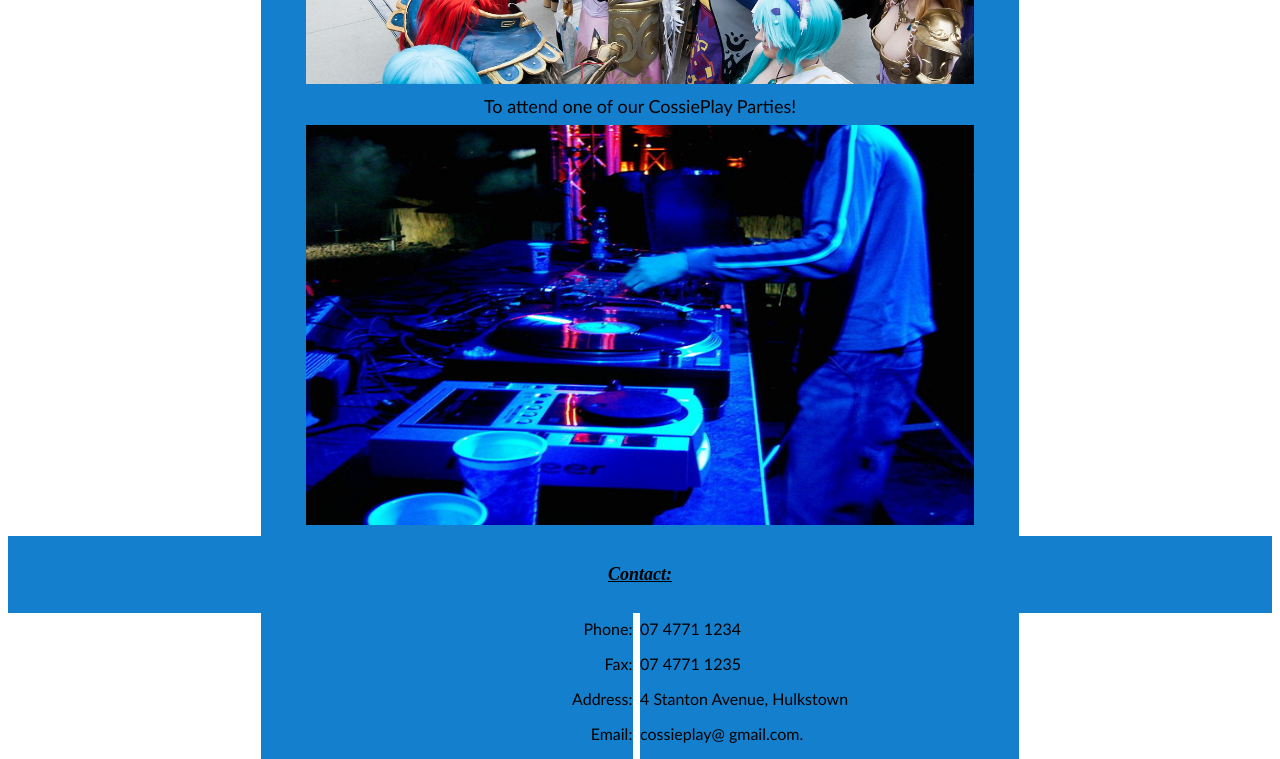
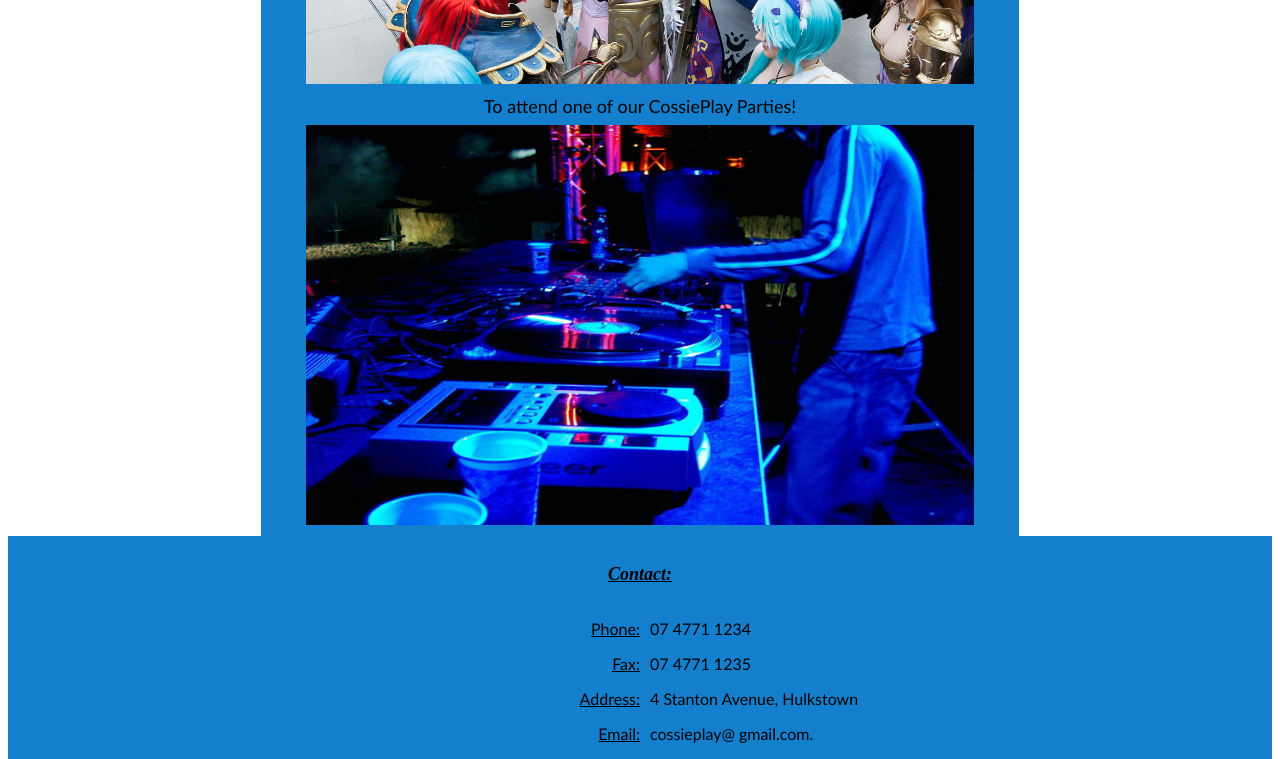
Before and after one commit to callumr1/a1, a plain HTML site: page index.html in a window 1280 px wide. Shown: the part 648-1407 px from the top of the page. Drawn offline with Linux system fonts and the light colour scheme.

Commit message:
Added files via upload

```diff
--- a/style.css
+++ b/style.css
@@ -66,7 +66,6 @@ div.dropdown {
 	margin-left: auto;
 	margin-right: auto;
 	font-family: "Gill Sans", "Gill Sans MT", "Myriad Pro", "DejaVu Sans Condensed", Helvetica, Arial, sans-serif;
-	height: 0%;
 }
 div.linksLeft {
 	float: left;
@@ -194,22 +193,23 @@ footer {
 }
 
 #footer {
-	width: 60%;
+	width: 100%;
 	margin-left: auto;
 	margin-right: auto;
 	background-color: #147FCC;
 }
 #left {
 	font-family: "Gill Sans", "Gill Sans MT", "Myriad Pro", "DejaVu Sans Condensed", Helvetica, Arial, sans-serif;
-	width: 49%;
+	width: 50%;
 	text-align: right;
-	padding-right: 1px;
 	float: left;
 	background-color: #147FCC;
+	text-decoration: underline;
 }
 #right {
 	width: 50%;
 	float: right;
 	font-family: "Gill Sans", "Gill Sans MT", "Myriad Pro", "DejaVu Sans Condensed", Helvetica, Arial, sans-serif;
 	background-color: #147FCC;
+	text-indent: 10px;
 }
```
